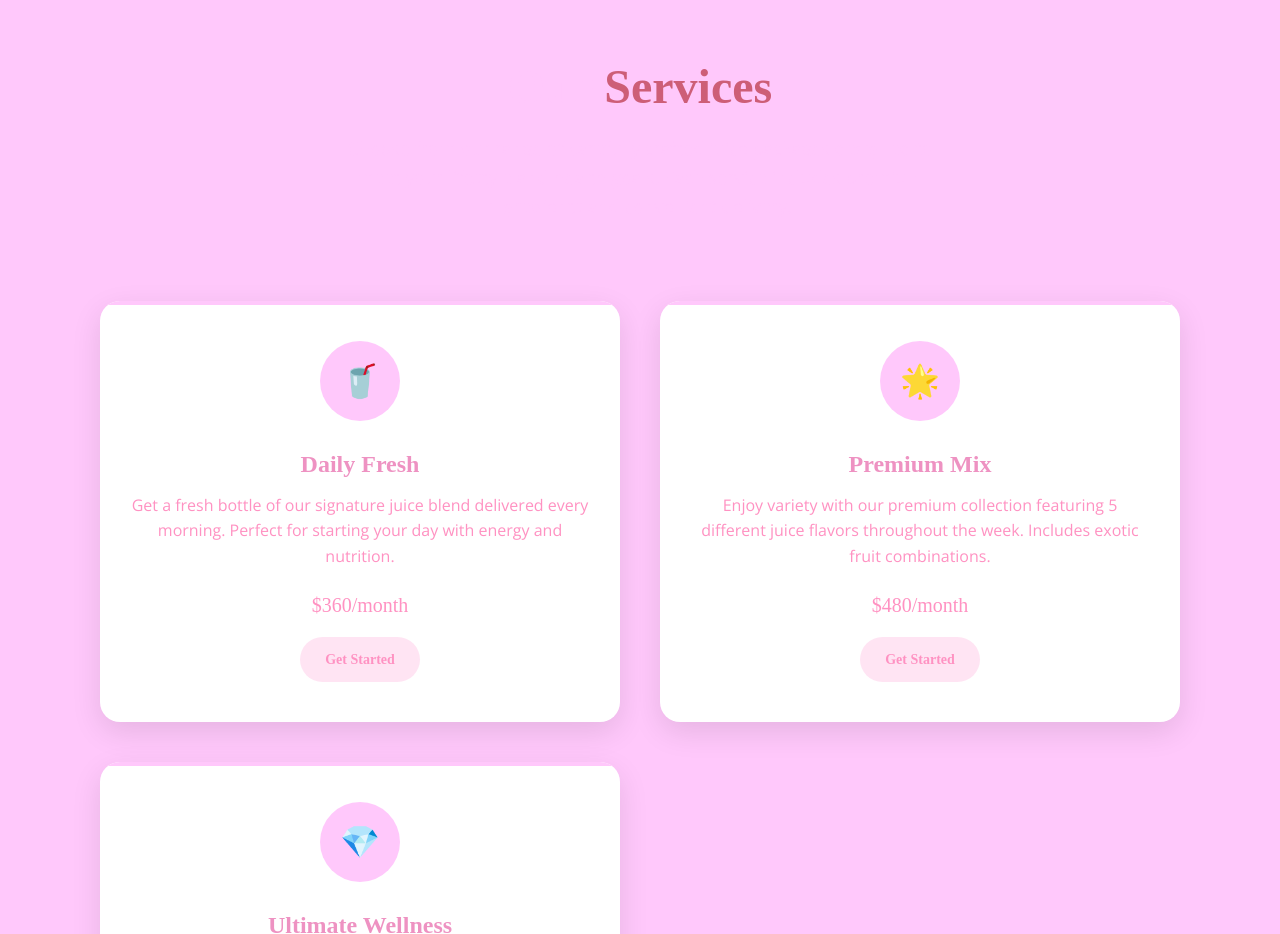
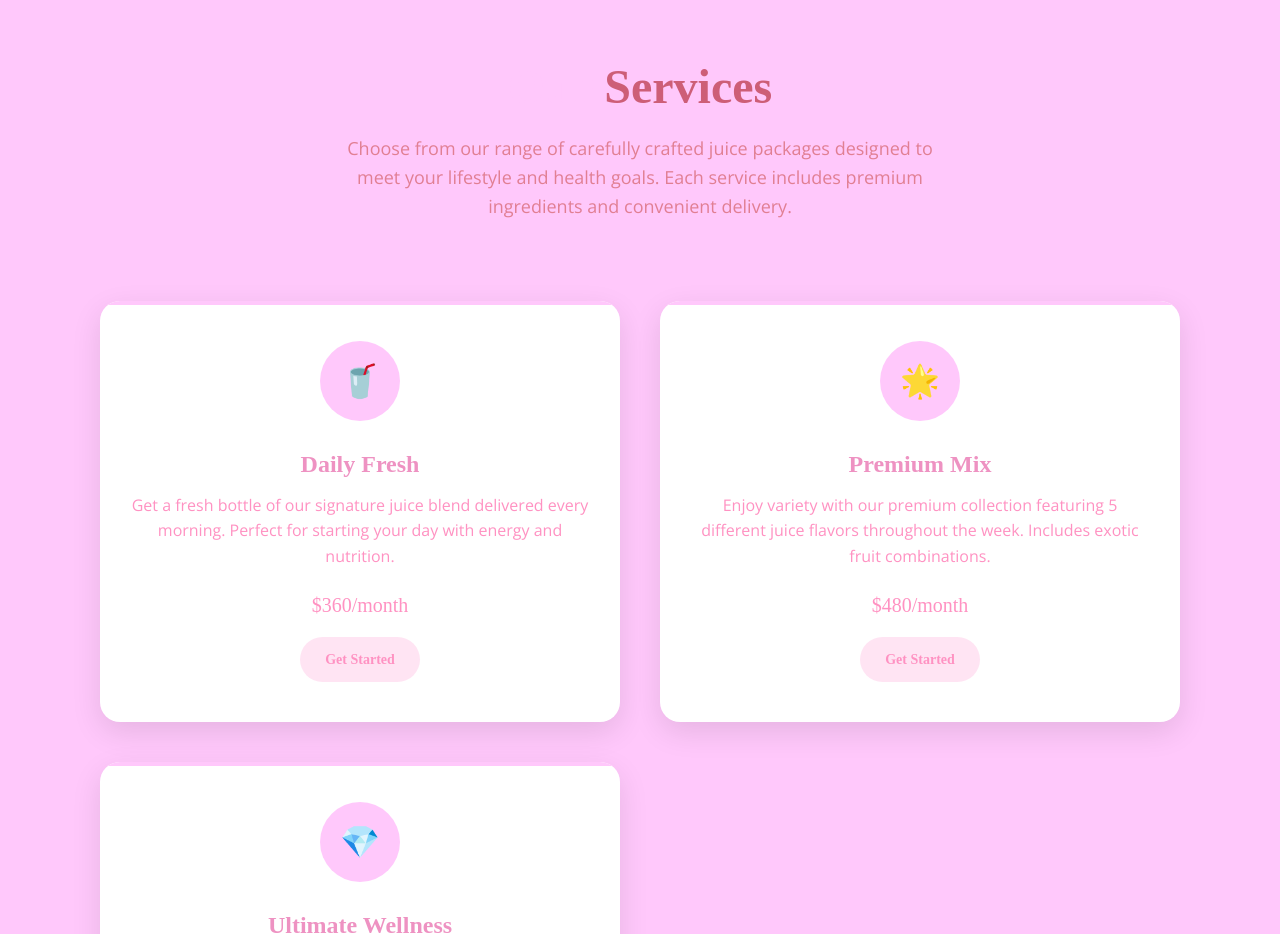
Before and after one commit to RolisaB/Juice-web, a plain HTML site: page index.html in a window 1280 px wide. Shown: the part 1680-2614 px from the top of the page. Drawn offline with Linux system fonts and the light colour scheme.

Commit message:
Update style.css

```diff
--- a/style.css
+++ b/style.css
@@ -213,7 +213,7 @@ span{
 .services-header p {
         font-family: "OpenSans-Regular";
         font-size: 18px;
-        color: #FFC8FB;
+        color: #E17F93;
         max-width: 600px;
         margin: 0 auto;
         line-height: 1.6;
```
